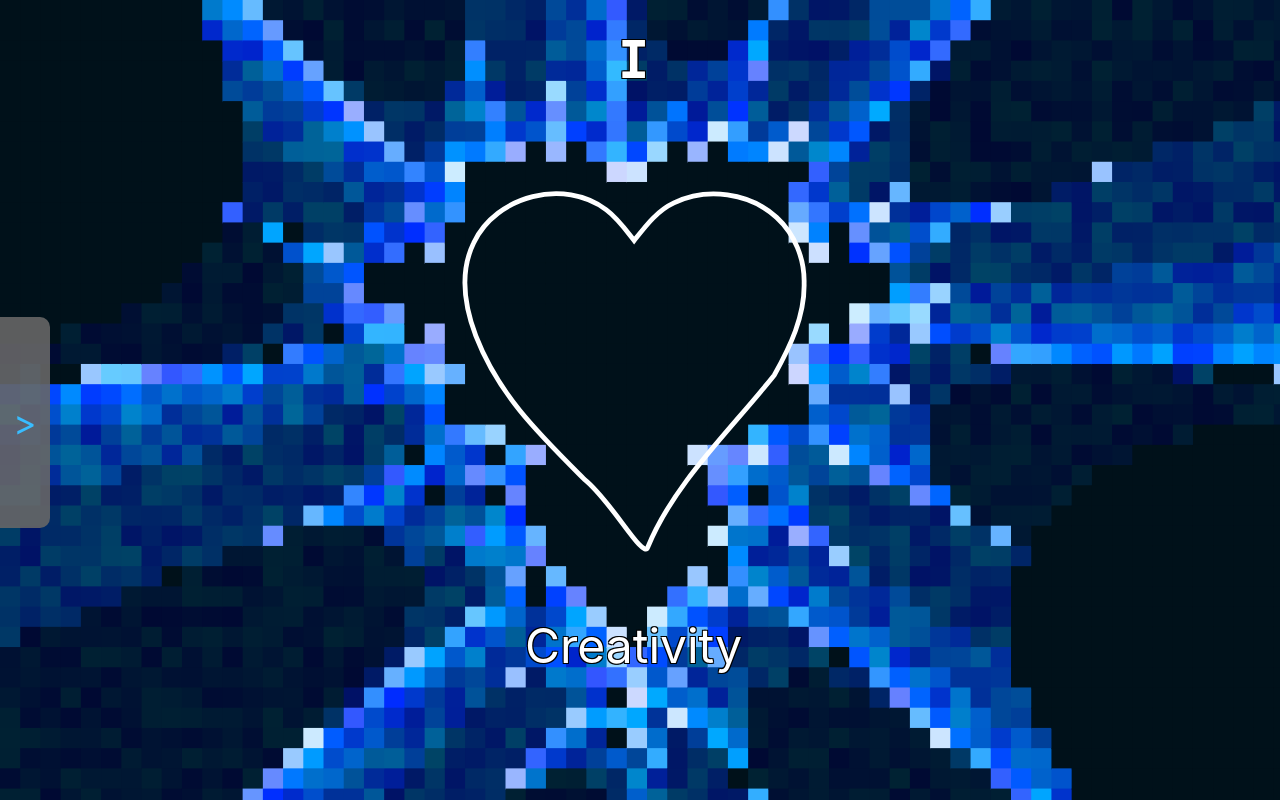
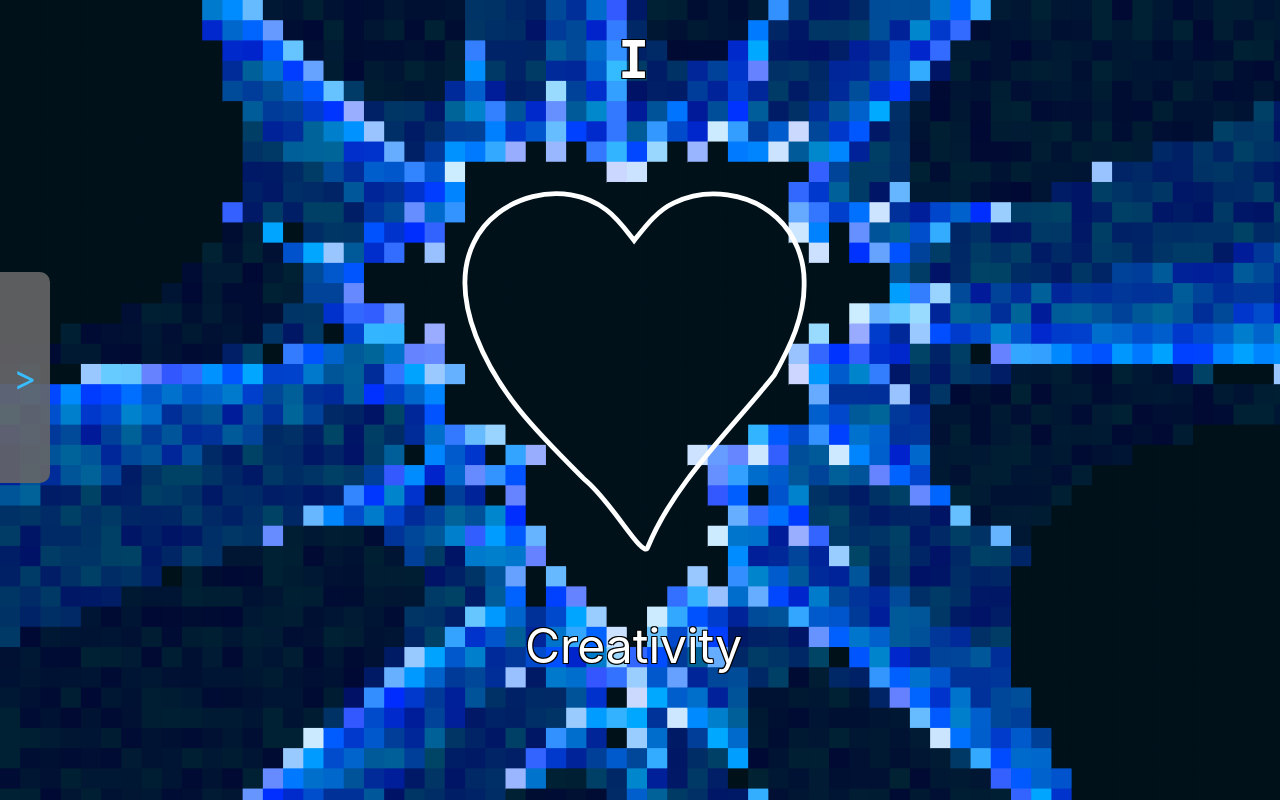
Before and after one commit to naclonts/personal-site, a Django app: template homepage/templates/homepage/index.html in a window 1280 px wide. Run offline with Django 3.2, Linux system fonts and the light colour scheme; the template is opened without the code that fills it, so the values that code supplies are empty.

Commit message:
moved nav tab up

```diff
--- a/static/css/base-styles.css
+++ b/static/css/base-styles.css
@@ -36,7 +36,7 @@ a:hover {
 /*-------------------------*/
 #navigation-label {
     position: fixed;
-    top: 9em;
+    top: 34%;
     left: 0;
     height: 6em;
     line-height: 6em;
@@ -54,7 +54,7 @@ a:hover {
     transition: all 200ms ease-in;
 }
 
-#navigation-label:hover {
+#navigation-label:hover, #navigation-label.active {
     background-color: rgb(102, 102, 102);
     color: hsl(200, 100%, 92%);
     border: 1px solid #808080;
```
